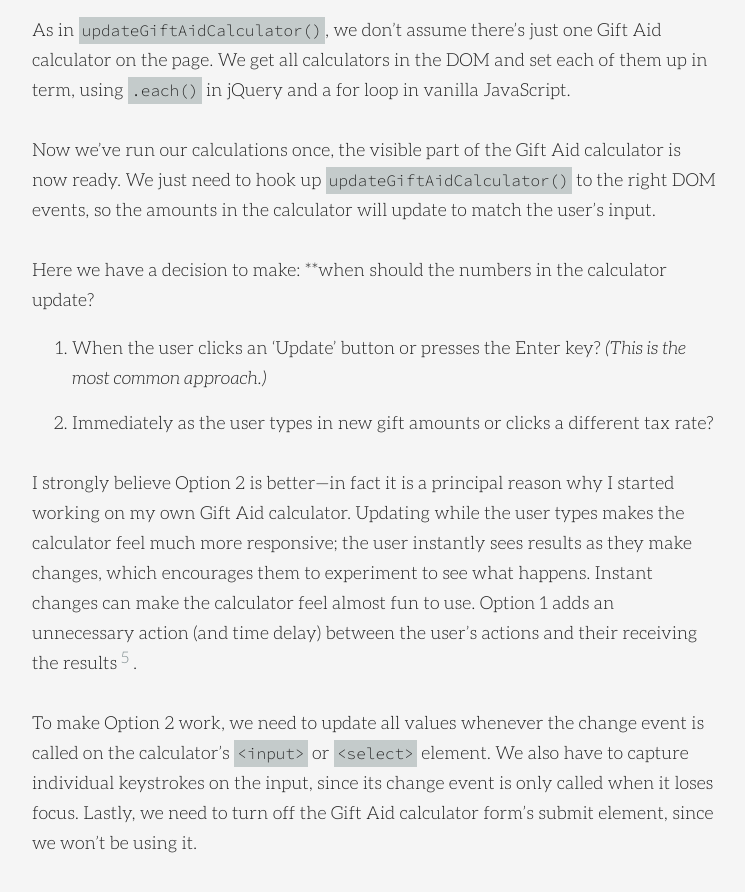
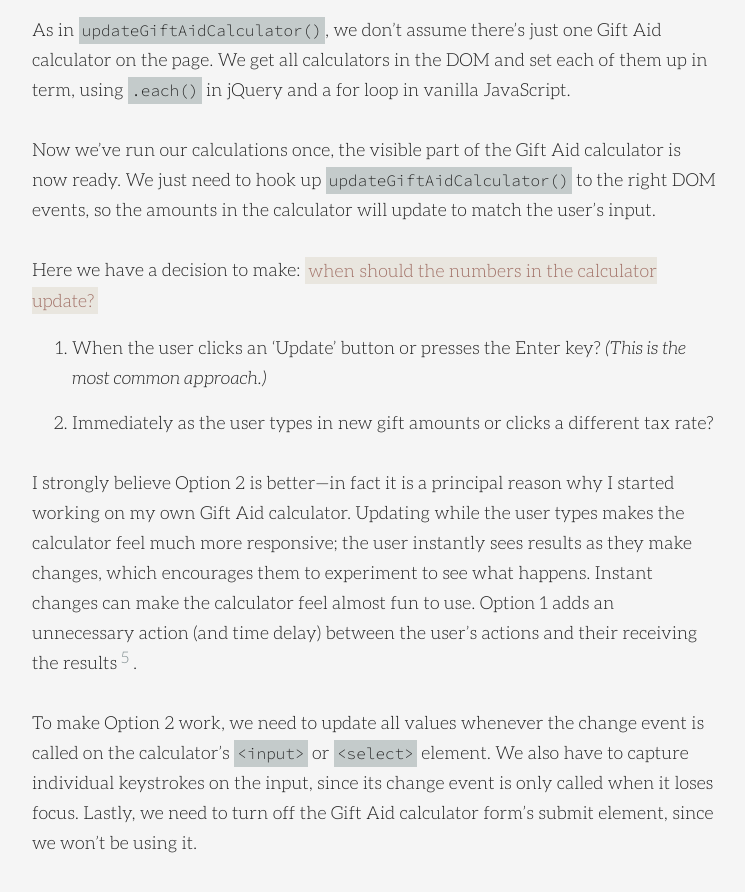
Before and after one commit to cjbarnes/cjbarnes.github.io, a Jekyll site: the page built from _posts/2015-04-05-gift-aid-1.md, in a window 1280 px wide and 900 px high, scrolled down 17657 px. Shown: the top 892 px of the window, without its empty margins (265-1010 px from the left). Built offline with Jekyll 4.4.1, drawn with Linux system fonts in a browser that asks for light colours.

Commit message:
Fixed missing ** to close strong tag

```diff
--- a/_posts/2015-04-05-gift-aid-1.md
+++ b/_posts/2015-04-05-gift-aid-1.md
@@ -519,7 +519,7 @@ As in `updateGiftAidCalculator()`, we don't assume there's just one Gift Aid cal
 
 Now we've run our calculations once, the visible part of the Gift Aid calculator is now ready. We just need to hook up `updateGiftAidCalculator()` to the right DOM events, so the amounts in the calculator will update to match the user's input.
 
-Here we have a decision to make: **when should the numbers in the calculator update?
+Here we have a decision to make: **when should the numbers in the calculator update?**
 
 1. When the user clicks an 'Update' button or presses the Enter key? *(This is the most common approach.)*
 2. Immediately as the user types in new gift amounts or clicks a different tax rate?
```
